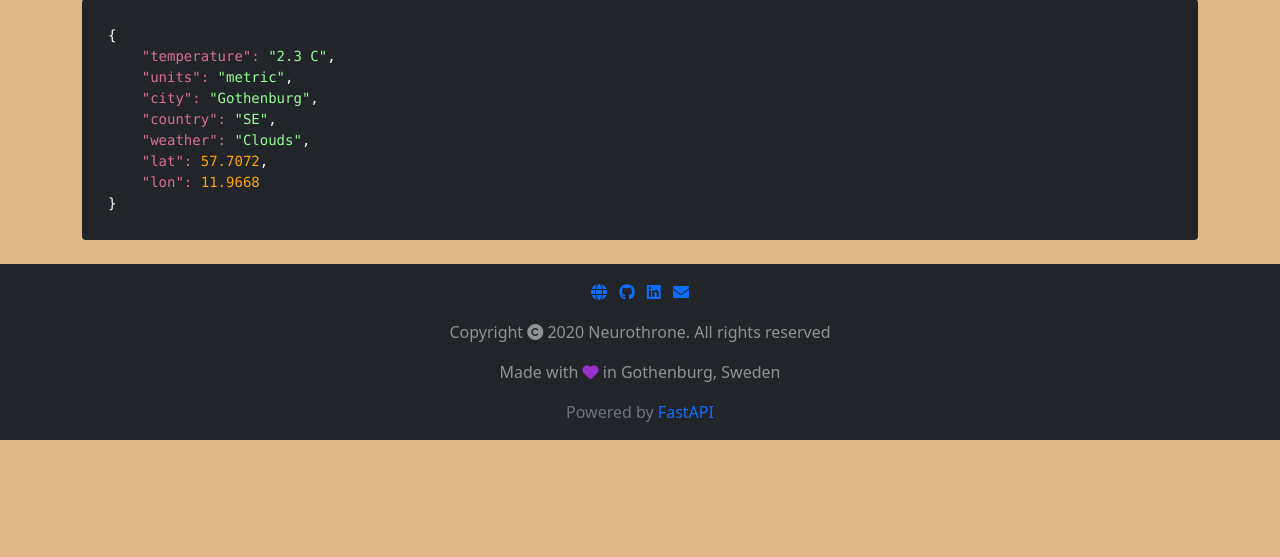
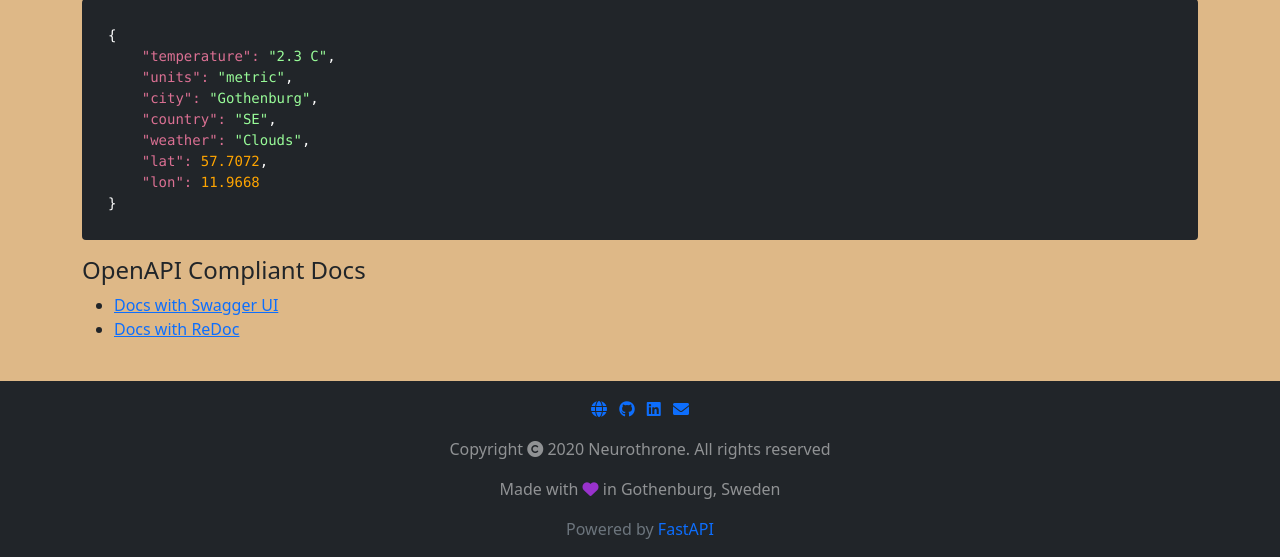
Before and after one commit to neurothrone/weather-api, a FastAPI app: template app/templates/open/index.html in a window 1280 px wide. Shown: the part 660-1217 px from the top of the page. Before the commit the page ends 1100 px from the top, so only its background shows below. Run offline with FastAPI, Linux system fonts and the light colour scheme; the template is opened without the code that fills it: most values are stand-ins (such as "Sample title", 1, 10 or a date in 2020); some libraries are stand-ins or nearby versions.

Commit message:
add links to auto-generated docs

```diff
--- a/app/templates/open/index.html
+++ b/app/templates/open/index.html
@@ -76,4 +76,11 @@
     <div class="bg-dark p-3 rounded">
         <pre class="text-white" id="json-example"></pre>
     </div>
+
+    <h4 class="mt-3">OpenAPI Compliant Docs</h4>
+    <ul>
+        <li><a href="/docs/">Docs with Swagger UI</a></li>
+        <li><a href="/redoc/">Docs with ReDoc</a></li>
+    </ul>
+
 {% endblock %}
```
